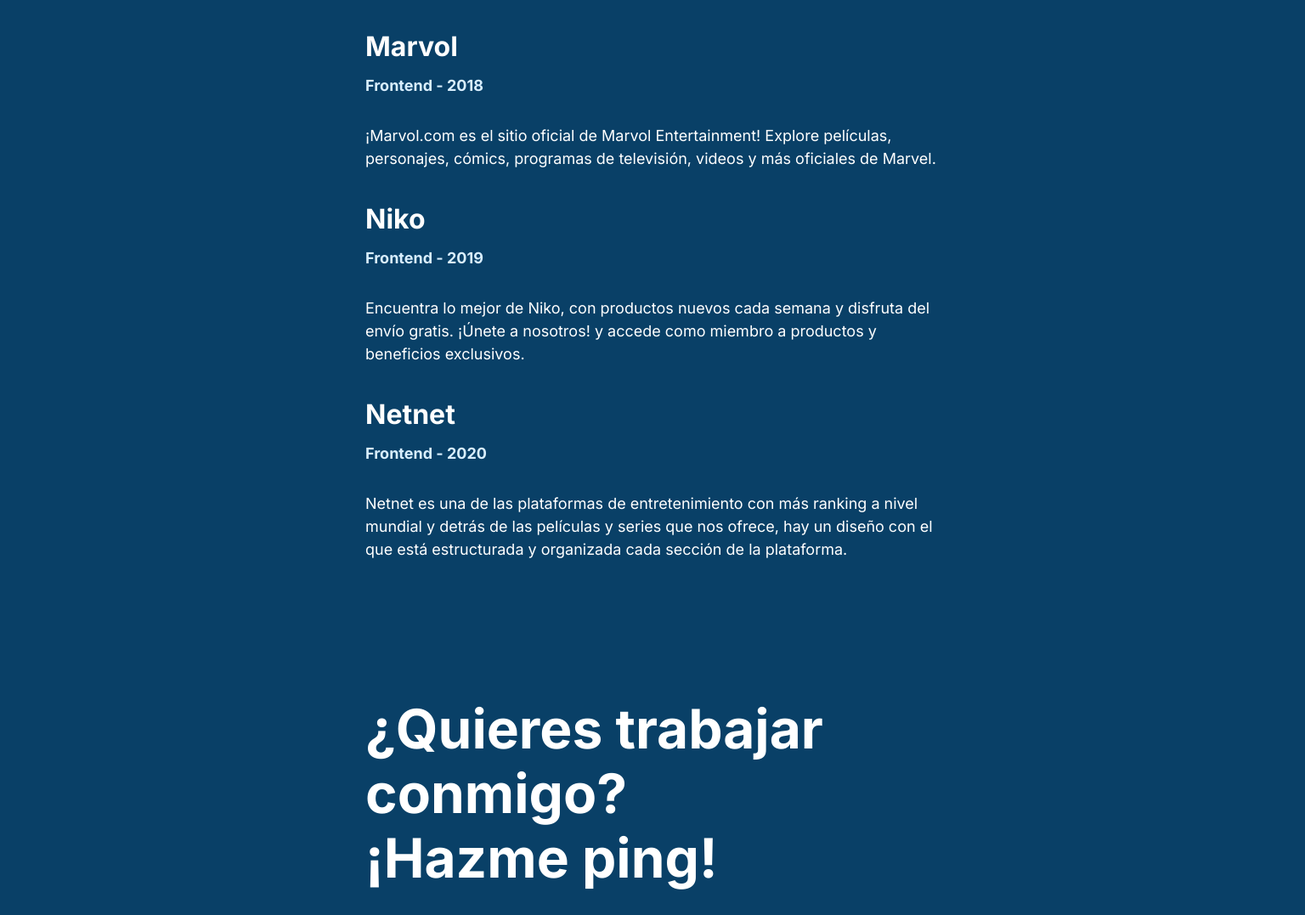
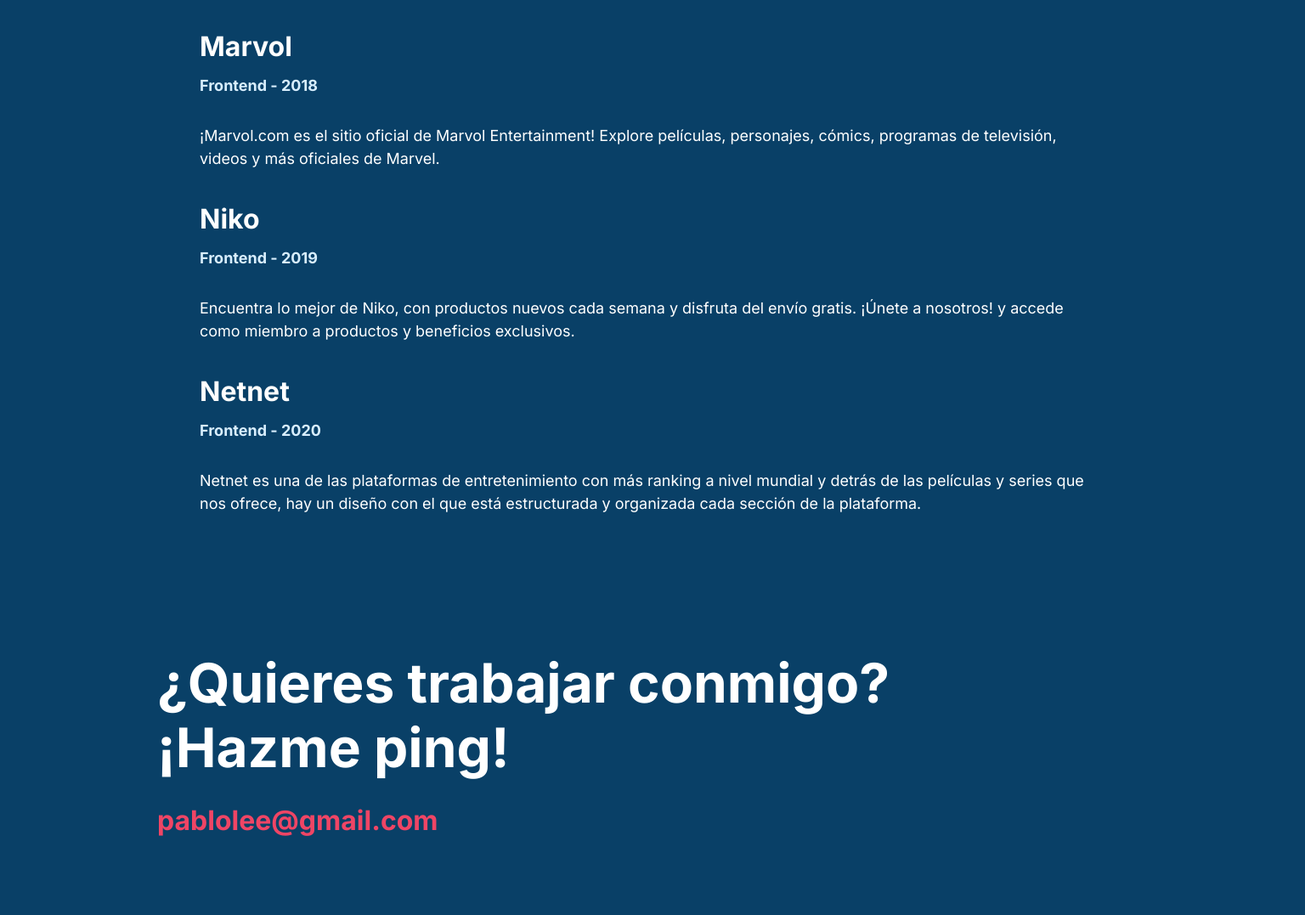
Before and after one commit to rodrigo-guerrero14/pablo-lee, a plain HTML site: page index.html in a window 1536 px wide. Shown: the part 4258-5335 px from the top of the page at 85% size. Drawn offline with Linux system fonts and the light colour scheme.

Commit message:
fix a problem with the resposive design and it was added the favicon

```diff
--- a/css/desktop.css
+++ b/css/desktop.css
@@ -40,9 +40,14 @@
   margin-top: 0;
 }
 
-.whoIAm .wrapper {
+/* .whoIAm .wrapper {
   margin: 80px 345px;
   padding:0 ;
+} */
+
+.whoIAm .wrapper {
+margin: 80px 150px;
+padding:0 ;
 }
 
 .whoIAm .wrapper .whoIAm-content{
@@ -116,8 +121,8 @@
 }
 
 .experiences-content{
-  margin-left: 345px;
-  margin-right: 345px;
+  margin-left: 100px;
+  margin-right: 100px;
 }
 
 .experiences-content .experience h3{
@@ -139,8 +144,8 @@
 }
 
 .workWithMe .wrapper .workWithMe-content {
-  margin-left: 345px;
-  margin-right: 345px;
+  margin-left: 100px;
+  margin-right: 100px;
 }
 
 .workWithMe-content h3{
@@ -174,3 +179,20 @@
 .social-content a:last-of-type{
   margin-right: 0;
 }
+
+@media screen and (min-width:1440px){
+  .whoIAm .wrapper {
+    margin: 80px 345px;
+    padding:0 ;
+  }
+
+  .experiences-content{
+    margin-left: 150px;
+    margin-right: 150px;
+  }
+
+  .workWithMe .wrapper .workWithMe-content {
+    margin-left: 150;
+    margin-right: 150px;
+  }
+}
--- a/index.html
+++ b/index.html
@@ -6,6 +6,7 @@
   <meta name="viewport" content="width=device-width, initial-scale=1.0">
   <link rel="stylesheet" href="./css/main.css">
   <link rel="stylesheet" media="screen and (min-width:800px)" href="./css/desktop.css">
+  <link rel="shortcut icon" href="./img/favicon.ico" type="image/x-icon">
   <title>Portafolio - Pablo Lee</title>
 </head>
 <body>
```
Also changed, not shown: img/favicon.ico (added).
